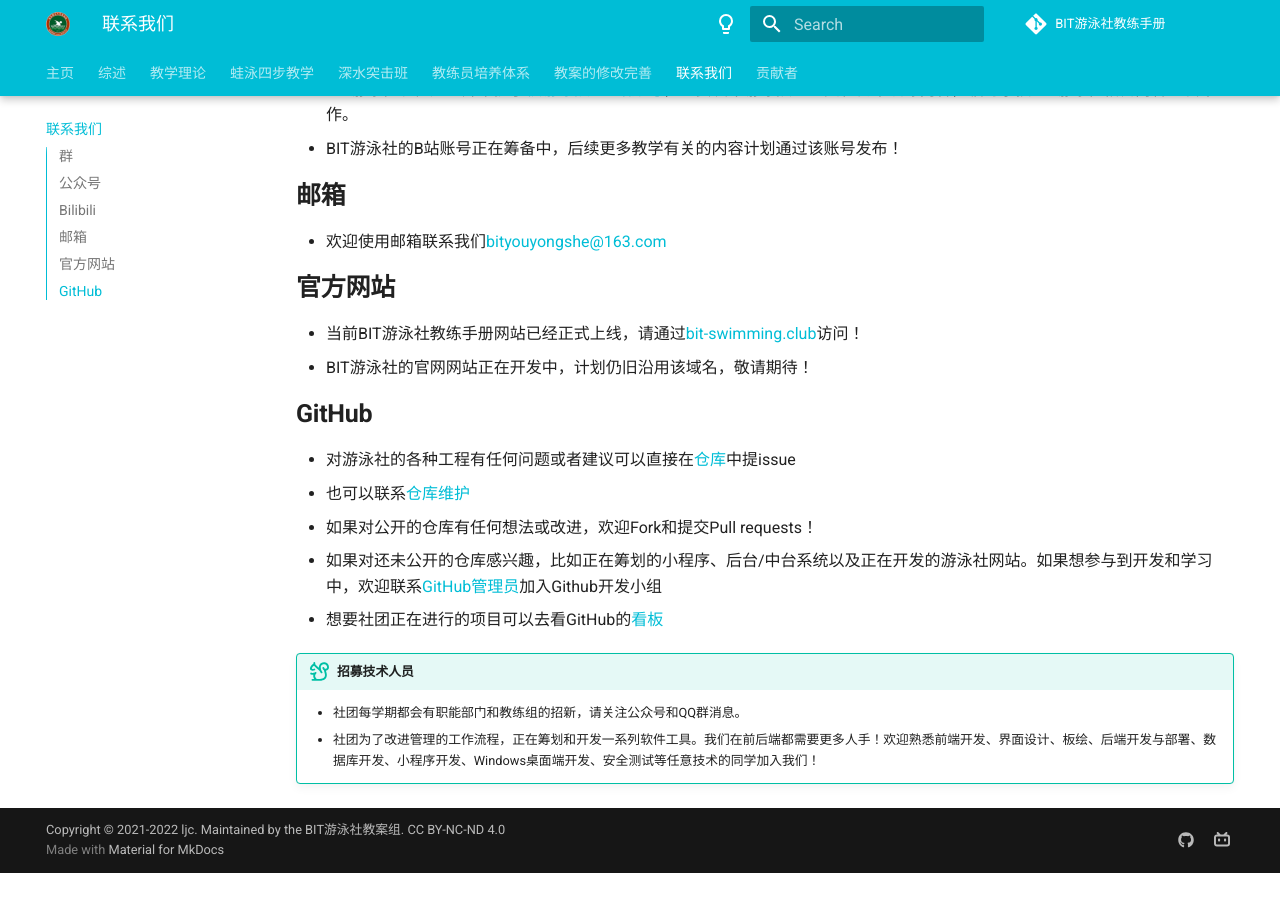
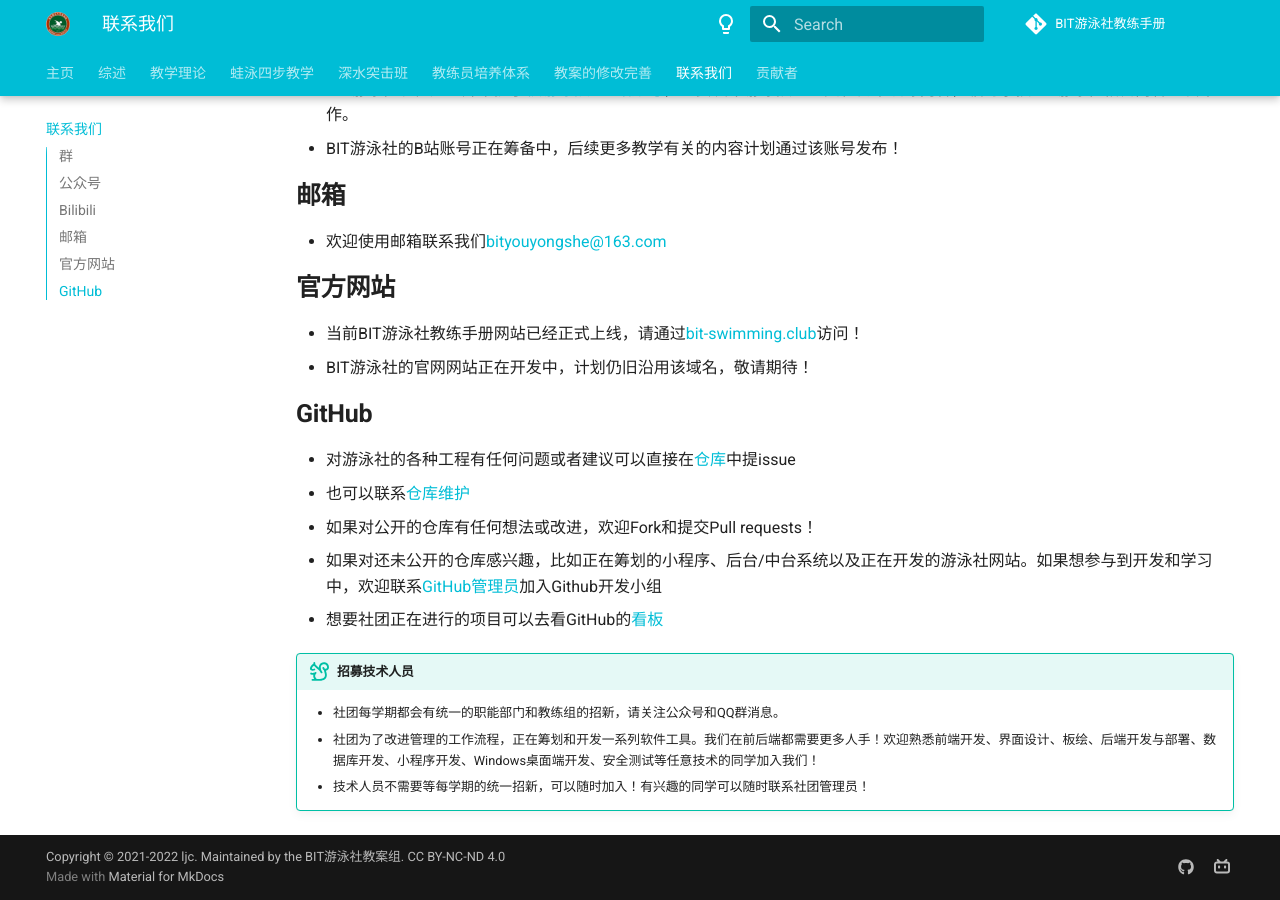
Before and after one commit to BITYYS/Instructor-Manual, an MkDocs documentation site: the page built from docs/contact.md, in a window 1280 px wide and 900 px high, scrolled down 1130 px. Built offline with MkDocs 1.6.1 and Material for MkDocs 9.7.7, drawn with Linux system fonts in a browser that asks for light colours; comment, search, counter and statistics services are not loaded; before the commit the page ends 2003 px from its top, so only the background shows below that.

Commit message:
add some note

```diff
--- a/docs/contact.md
+++ b/docs/contact.md
@@ -37,5 +37,6 @@
 * 想要社团正在进行的项目可以去看GitHub的[看板](https://github.com/orgs/BITYYS/projects)
 
 !!! TIP "招募技术人员"
-	* 社团每学期都会有职能部门和教练组的招新，请关注公众号和QQ群消息。
+	* 社团每学期都会有统一的职能部门和教练组的招新，请关注公众号和QQ群消息。
 	* 社团为了改进管理的工作流程，正在筹划和开发一系列软件工具。我们在前后端都需要更多人手！欢迎熟悉前端开发、界面设计、板绘、后端开发与部署、数据库开发、小程序开发、Windows桌面端开发、安全测试等任意技术的同学加入我们！
+	* 技术人员不需要等每学期的统一招新，可以随时加入！有兴趣的同学可以随时联系社团管理员！
```
